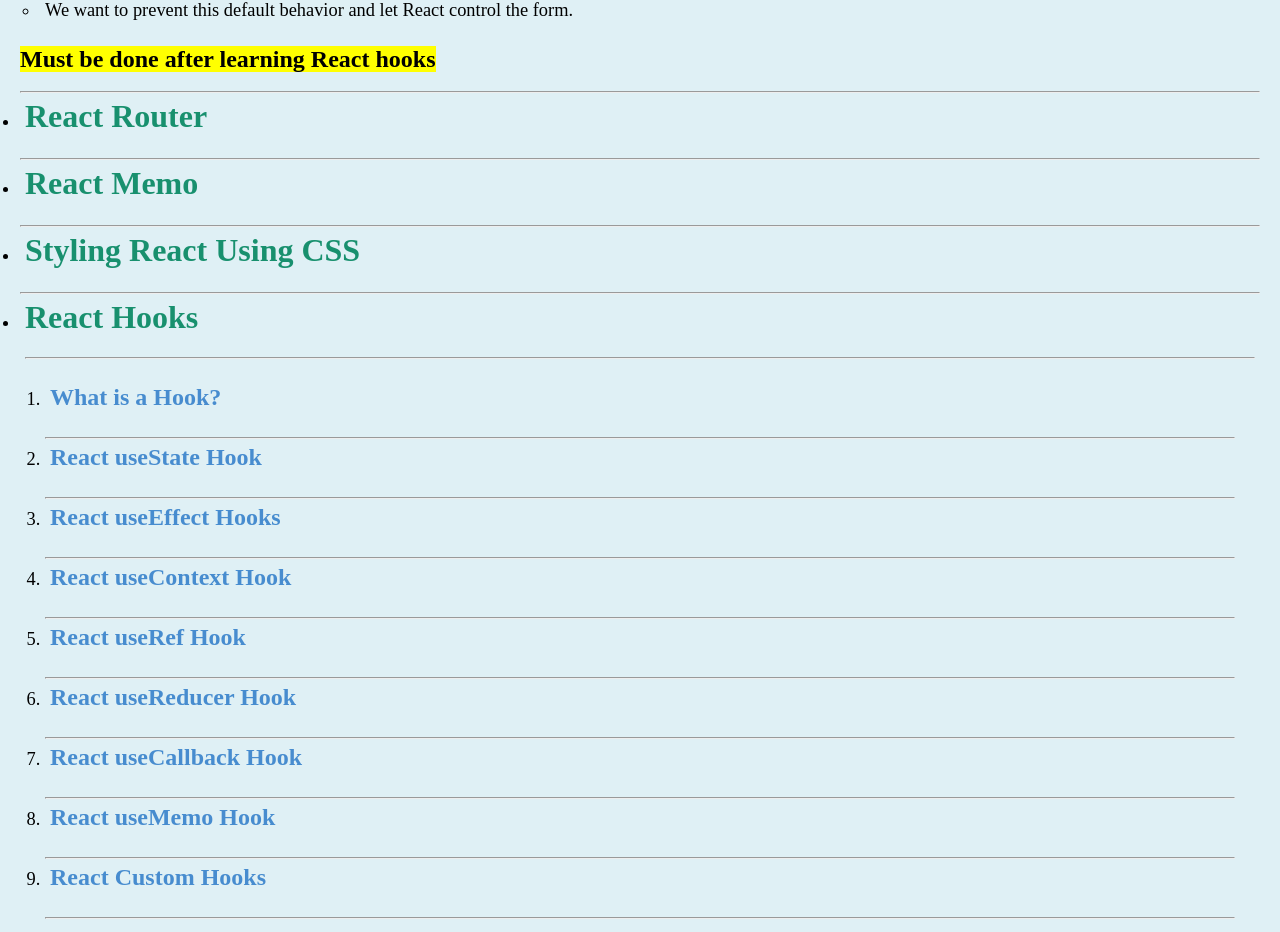
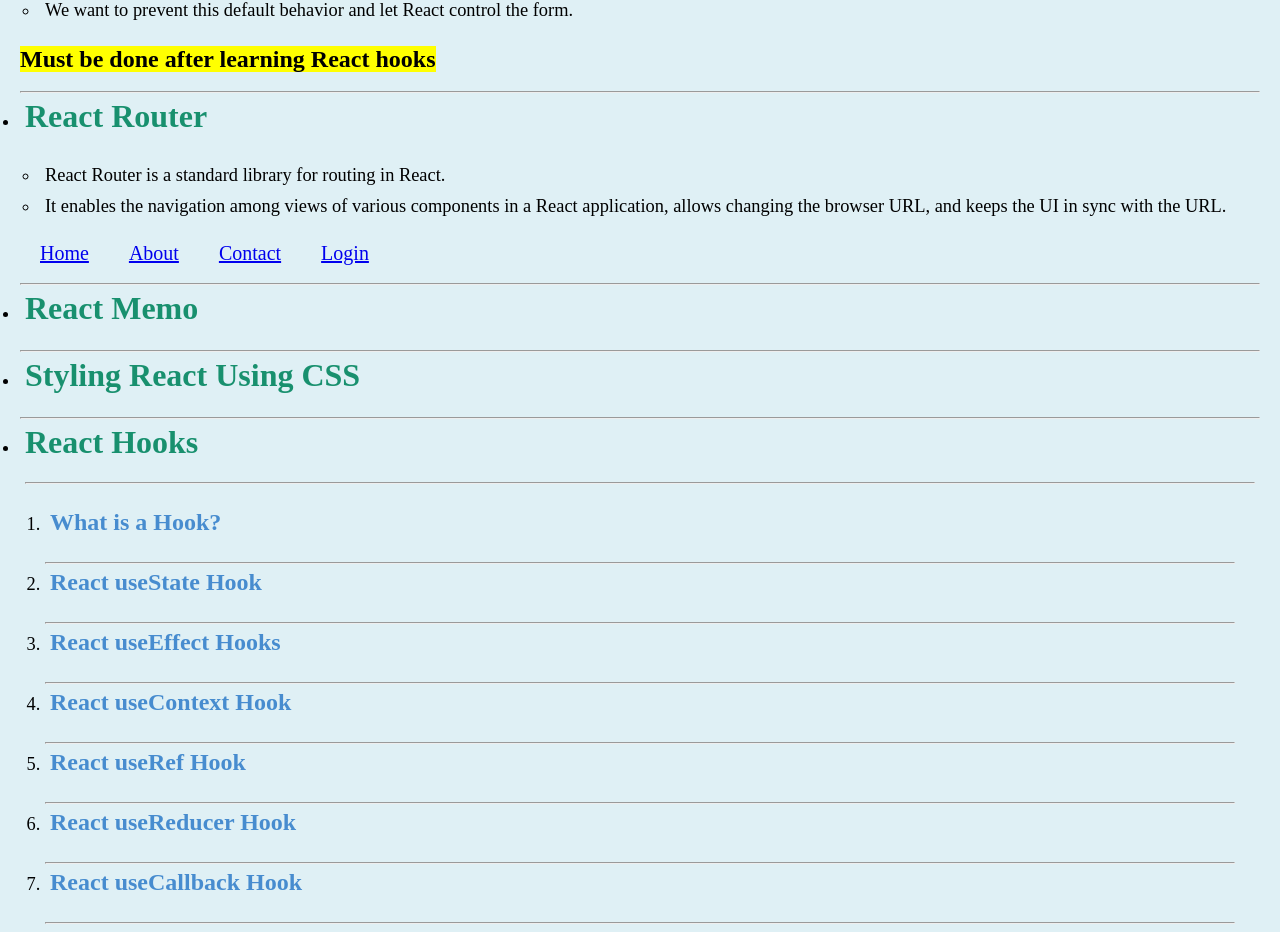
Before and after one commit to KaizenBuild/FrontEnd_Practice, a React (Vite) app in the folder ReactJS Practice/2_ReactJS/: page / in a window 1280 px wide. Shown: the part 4773-5705 px from the top of the page. Built offline with nearby package versions, Linux system fonts and the light colour scheme.

Commit message:
Complete : ReactJs Router

```diff
--- a/ReactJS Practice/2_ReactJS/package.json
+++ b/ReactJS Practice/2_ReactJS/package.json
@@ -11,7 +11,8 @@
   },
   "dependencies": {
     "react": "^18.3.1",
-    "react-dom": "^18.3.1"
+    "react-dom": "^18.3.1",
+    "react-router-dom": "^6.24.1"
   },
   "devDependencies": {
     "@types/react": "^18.3.3",
--- /dev/null
+++ b/ReactJS Practice/2_ReactJS/src/components/Navbar.jsx
@@ -0,0 +1,22 @@
+import React from 'react'
+import { Link, Outlet } from 'react-router-dom'
+
+const Navbar = () => {
+  return (
+    <div>
+    <ul>
+        <li>React Router is a standard library for routing in React. </li>
+        <li>It enables the navigation among views of various components in a React application, allows changing the browser URL, and keeps the UI in sync with the URL.</li>
+    </ul>
+      <nav>
+        <Link className='link' to="/home">Home</Link>
+        <Link className='link' to="/about">About</Link>
+        <Link className='link' to="/contact">Contact</Link>
+        <Link className='link' to="/login">Login</Link>
+      </nav>
+      <Outlet/>
+    </div>
+  )
+}
+
+export default Navbar
--- a/ReactJS Practice/2_ReactJS/src/index.css
+++ b/ReactJS Practice/2_ReactJS/src/index.css
@@ -48,3 +48,7 @@ img{
     flex-wrap: wrap;
     gap: 30px;
 }
+.link{
+    padding: 20px;
+    font-size: 20px
+}
--- /dev/null
+++ b/ReactJS Practice/2_ReactJS/src/pages/About.jsx
@@ -0,0 +1,11 @@
+import React from 'react'
+
+const About = () => {
+  return (
+    <div>
+      <h1>About</h1>
+    </div>
+  )
+}
+
+export default About
--- /dev/null
+++ b/ReactJS Practice/2_ReactJS/src/pages/Contact.jsx
@@ -0,0 +1,11 @@
+import React from 'react'
+
+const Contact = () => {
+  return (
+    <div>
+      <h1>Contact</h1>
+    </div>
+  )
+}
+
+export default Contact
--- /dev/null
+++ b/ReactJS Practice/2_ReactJS/src/pages/Home.jsx
@@ -0,0 +1,11 @@
+import React from 'react'
+
+const Home = () => {
+  return (
+    <div>
+      <h1>Home</h1>
+    </div>
+  )
+}
+
+export default Home
--- /dev/null
+++ b/ReactJS Practice/2_ReactJS/src/pages/Login.jsx
@@ -0,0 +1,11 @@
+import React from 'react'
+
+const Login = () => {
+  return (
+    <div>
+      <h1>Login here</h1>
+    </div>
+  )
+}
+
+export default Login
```
Also changed, not shown: ReactJS Practice/2_ReactJS/src/components/ReactList.jsx (+35 -1 lines), 1 other file (tests, documents, lock files or other folders).
